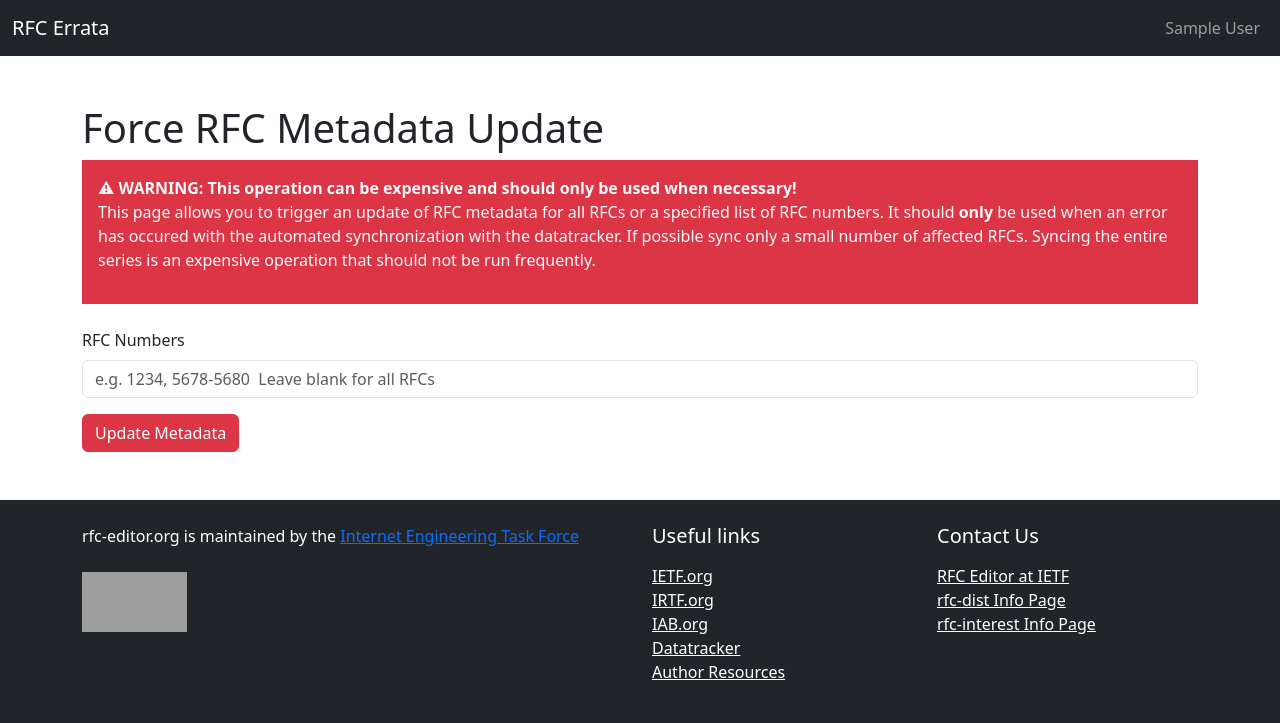
After one commit to ietf-tools/errata, a Django app: page /rpc/force-metadata-update/ in a window 1280 px wide. The commit adds this page. Shown: the top 723 px of the page. Run offline with Django 5.2, Linux system fonts and the light colour scheme; the visitor is signed in with stand-in values (Sample User, id 1); parts of the project's set-up code (start-up, migrations or seed data) failed here and were passed over; some libraries are stand-ins or nearby versions; grey boxes are pictures that could not be loaded.

Commit message:
feat: force metadata sync from ui (#13)

```diff
--- a/errata/forms.py
+++ b/errata/forms.py
@@ -203,3 +203,35 @@ class EditErratumForm(forms.ModelForm):
             self.add_error(
                 "corrected_text", "Corrected Text must be different from Original Text."
             )
+
+class RfcNumberListForm(forms.Form):
+    rfc_numbers = forms.CharField(
+        widget=forms.TextInput(attrs={"placeholder": "e.g. 1234, 5678-5680  Leave blank for all RFCs"}),
+        required=False,
+        label="RFC Numbers",
+    )
+
+    def clean_rfc_numbers(self):
+        rfc_numbers_str = self.cleaned_data["rfc_numbers"]
+        if rfc_numbers_str.strip() == "":
+            return []
+        rfc_numbers = set()
+        for part in rfc_numbers_str.split(","):
+            part = part.strip()
+            if "-" in part:
+                start_str, end_str = part.split("-", 1)
+                try:
+                    start = int(start_str)
+                    end = int(end_str)
+                    if start > end:
+                        raise forms.ValidationError(f"Invalid range: {part}")
+                    rfc_numbers.update(range(start, end + 1))
+                except ValueError:
+                    raise forms.ValidationError(f"Invalid RFC number in range: {part}")
+            else:
+                try:
+                    rfc_number = int(part)
+                    rfc_numbers.add(rfc_number)
+                except ValueError:
+                    raise forms.ValidationError(f"Invalid RFC number: {part}")
+        return sorted(rfc_numbers)
--- a/errata/models.py
+++ b/errata/models.py
@@ -203,7 +203,7 @@ class RfcMetadata(models.Model):
     def display_source(self):
         if self.group_acronym != "":
             result = self.group_acronym
-            if self.stream=="ietf" and self.area_acronym != "":
+            if self.stream == "ietf" and self.area_acronym != "":
                 result += f" ({self.area_acronym})"
             elif self.stream != "":
                 result += f" ({self.stream})"
--- a/errata/urls.py
+++ b/errata/urls.py
@@ -71,4 +71,14 @@ urlpatterns = [
         views.reported_classify,
         name="errata_reported_classify",
     ),
+    path(
+        "rpc/force-metadata-update/",
+        views.rpc_force_metadata_update,
+        name="errata_rpc_force_metadata_update",
+    ),
+    path(
+        "rpc/force-metadata-update/accepted/",
+        views.rpc_force_metadata_update_accepted,
+        name="errata_rpc_force_metadata_update_accepted",
+    ),
 ]
--- a/errata/views.py
+++ b/errata/views.py
@@ -14,6 +14,7 @@ from .forms import (
     ErrataSearchForm,
     ChooseRfcForm,
     ConfirmExistingErrataReadForm,
+    RfcNumberListForm,
 )
 from .mail import send_erratum_classified_notification, send_new_erratum_notification
 from .models import (
@@ -25,6 +26,7 @@ from .models import (
     Status,
 )
 from .search import search_errata
+from .tasks import update_rfc_metadata_task
 from .utils import can_classify, unverified_errata
 
 
@@ -182,7 +184,6 @@ def staged_list(request):
         uuid = request.POST.get("uuid")
         action = request.POST.get("action")
         staged_erratum = get_object_or_404(StagedErratum, id=uuid)
-        print(action)
         if action == "delete":
             return redirect(
                 "errata_staged_confirm_delete", staged_erratum_id=staged_erratum.id
@@ -348,3 +349,20 @@ def reported_classify(request, erratum_id: int):
     else:
         form = EditErratumForm(instance=erratum)
     return render(request, "errata/reported_classify.html", dict(form=form))
+
+
+@role_required("rpc")
+def rpc_force_metadata_update(request):
+    if request.method == "POST":
+        form = RfcNumberListForm(request.POST)
+        if form.is_valid():
+            rfc_numbers = form.cleaned_data["rfc_numbers"]
+            update_rfc_metadata_task.delay(rfc_numbers)
+            return redirect("errata_rpc_force_metadata_update_accepted")
+    else:
+        form = RfcNumberListForm()
+    return render(request, "errata/rpc_force_metadata_update.html", dict(form=form))
+
+@role_required("rpc")
+def rpc_force_metadata_update_accepted(request):
+    return render(request, "errata/rpc_force_metadata_update_accepted.html")
--- /dev/null
+++ b/templates/errata/rpc_force_metadata_update.html
@@ -0,0 +1,19 @@
+{% extends "base.html" %}
+{% load filters django_bootstrap5 %}
+
+{% block title %}Force RFC Metadata Update{% endblock %}
+
+{% block content %}
+<h1>Force RFC Metadata Update</h1>
+<div class="bg-danger text-light p-3 mb-4">
+    <p class="mb-0"><strong>⚠ WARNING: This operation can be expensive and should only be used when necessary!</strong></p>
+<p>This page allows you to trigger an update of RFC metadata for all RFCs or a specified list of RFC numbers.
+It should <strong>only</strong>  be used when an error has occured with the automated synchronization with the datatracker.
+If possible sync only a small number of affected RFCs. Syncing the entire series is an expensive operation that should not be run frequently.</p>
+</div>
+<form method="post" class="mt-4">
+    {% csrf_token %}
+    {% bootstrap_form form %}
+    <button class="btn btn-danger" type="submit">Update Metadata</button>
+</form>
+{% endblock %}
--- a/templates/errata/user_info.html
+++ b/templates/errata/user_info.html
@@ -23,6 +23,11 @@
                             <a href="{% url 'errata_reported_list' %}" class="btn btn-primary">Verify Reported Errata</a>
                         {% endif %}
                     </div>
+                    {% if user|has_role:"rpc" %}
+                        <div class="mt-4">
+                            <a href="{% url 'errata_rpc_force_metadata_update' %}" class="btn btn-danger">Force RFC Metadata Update</a>
+                        </div>
+                    {% endif %}
                 {% endif %}
             </div>
         </div>
```
Also changed, not shown: errata/tasks.py (+7 -0 lines), errata/utils.py (+20 -8 lines), templates/errata/rpc_force_metadata_update_accepted.html (added, +12 -0 lines).
